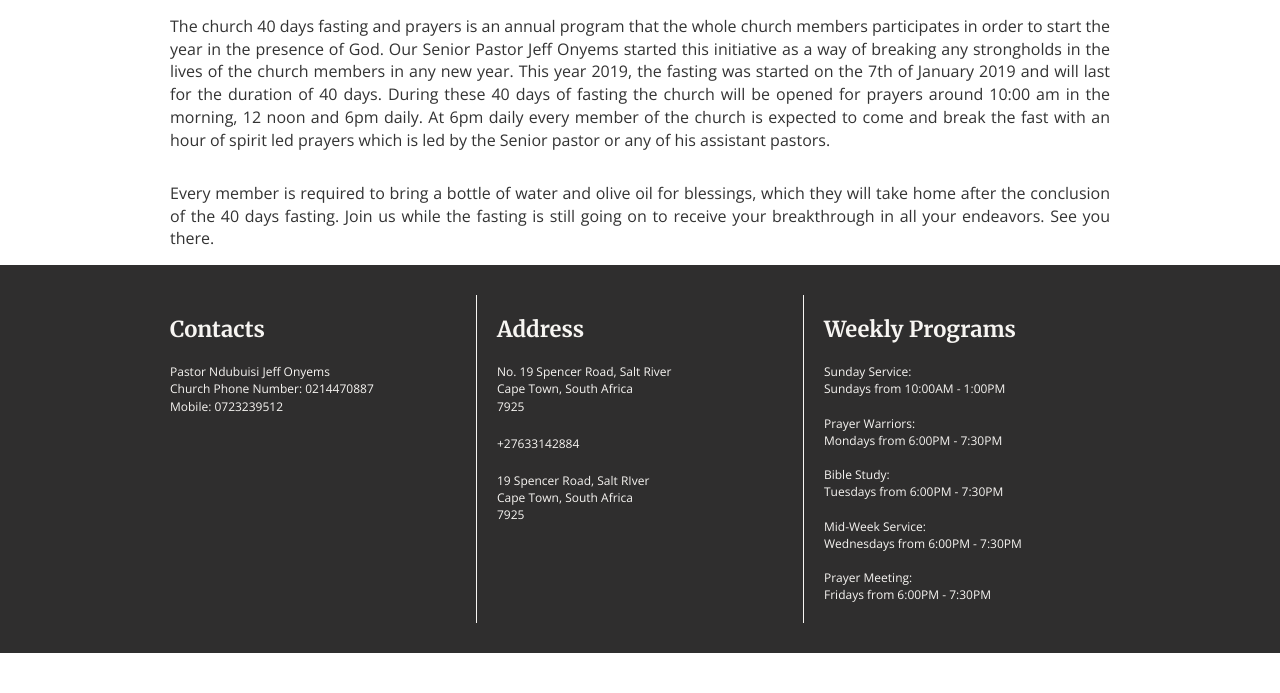
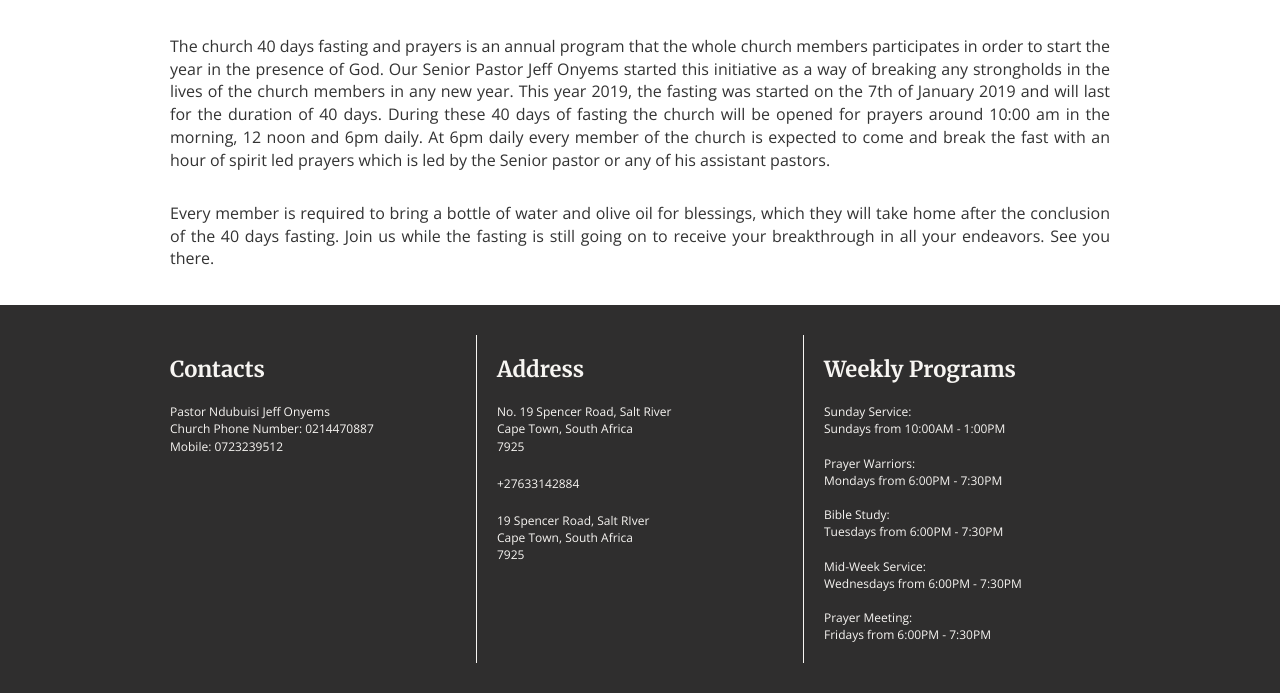
Before and after one commit to riyaadh47/hilary, a Jekyll site: the page built from _posts/2019-01-07-annual-church-40-days-prayer-and-fasting.md, in a window 1280 px wide. Shown: the part 456-1149 px from the top of the page. Built offline with Jekyll 4.4.1, drawn with Linux system fonts in a browser that asks for light colours; nearby versions of some CDN libraries; library files that are not in the unit come from our copies; before the commit the page ends 1109 px from its top, so only the background shows below that.

Commit message:
Update _global.scss

```diff
--- a/_sass/_global.scss
+++ b/_sass/_global.scss
@@ -605,8 +605,11 @@ footer {
 }
 
 .post {
+	padding-top: 20px;
+	padding-bottom: 20px;
 	p {
-		margin: 15px 0px;
+		margin-top: 15px;
+		margin-bottom: 15px;
 		text-align: justify;
 	}
 }
```
